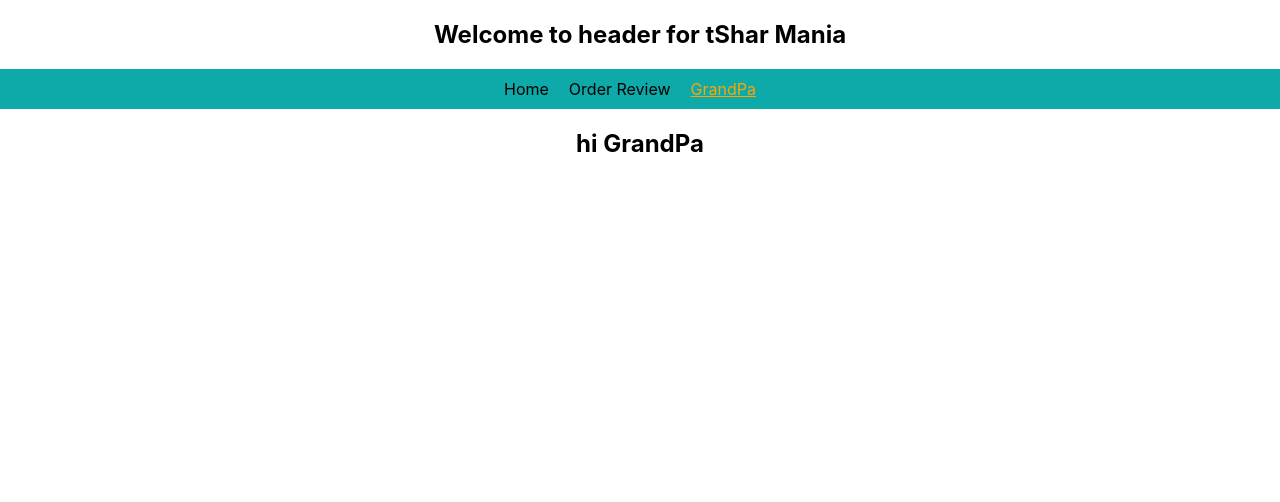
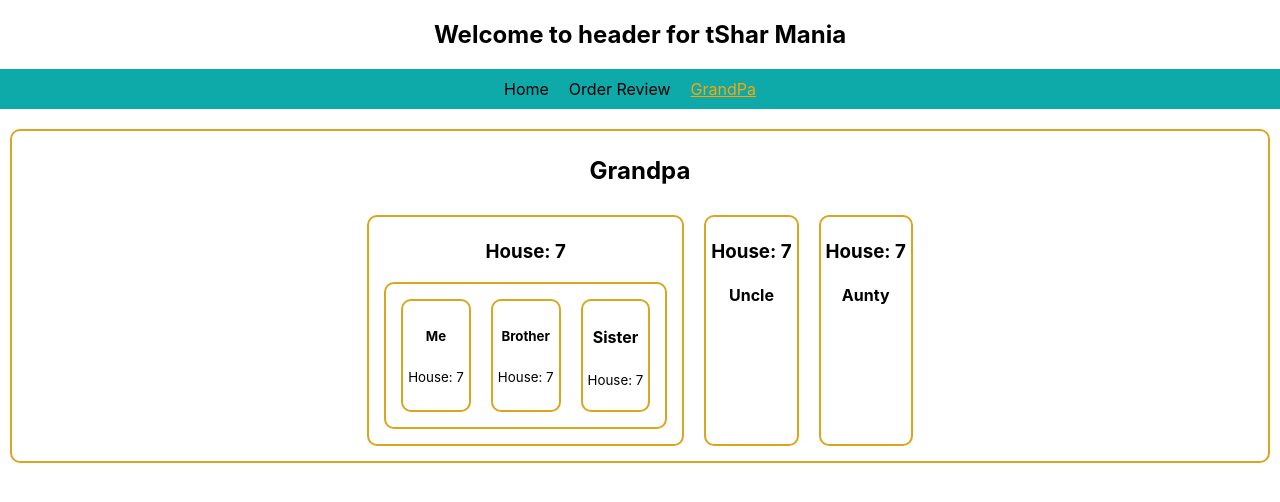
Before and after one commit to mohon63/tShart-Mania, a React (Create React App) app: page /grandpa in a window 1280 px wide. Shown: the top 502 px of the page. Built offline with nearby package versions, Linux system fonts and the light colour scheme.

Commit message:
grandpa props

```diff
--- a/src/components/Aunty/Aunty.js
+++ b/src/components/Aunty/Aunty.js
@@ -1,9 +1,10 @@
 import React from 'react';
 
-const Aunty = () => {
+const Aunty = ({ house }) => {
     return (
         <div>
-            <h4>Hi Aunty</h4>
+            <h3>House: {house}</h3>
+            <h4>Aunty</h4>
         </div>
     );
 };
--- /dev/null
+++ b/src/components/Brother/Brother.js
@@ -0,0 +1,12 @@
+import React from 'react';
+
+const Brother = ({ house }) => {
+    return (
+        <div>
+            <h5>Brother</h5>
+            <p><small>House: {house}</small></p>
+        </div>
+    );
+};
+
+export default Brother;
--- a/src/components/Father/Father.js
+++ b/src/components/Father/Father.js
@@ -1,9 +1,17 @@
 import React from 'react';
+import MySelf from '../MySelf/MySelf';
+import Sister from '../Sister/Sister';
+import Brother from './../Brother/Brother';
 
-const Father = () => {
+const Father = ({ house }) => {
     return (
         <div>
-            <h4>Father</h4>
+            <h3>House: {house}</h3>
+            <div style={{ display: 'flex' }}>
+                <MySelf house={house}></MySelf>
+                <Brother house={house}></Brother>
+                <Sister house={house}></Sister>
+            </div>
         </div>
     );
 };
--- a/src/components/Grandpa/Grandpa.css
+++ b/src/components/Grandpa/Grandpa.css
@@ -0,0 +1,7 @@
+.grandpa,
+.grandpa div {
+    border: 2px solid goldenrod;
+    margin: 10px;
+    padding: 5px;
+    border-radius: 10px;
+}
--- a/src/components/Grandpa/Grandpa.js
+++ b/src/components/Grandpa/Grandpa.js
@@ -1,9 +1,19 @@
 import React from 'react';
+import Father from '../Father/Father';
+import Uncle from './../Uncle/Uncle';
+import Aunty from './../Aunty/Aunty';
+import './Grandpa.css';
 
 const Grandpa = () => {
+    const house = 7;
     return (
-        <div>
-            <h2>hi GrandPa</h2>
+        <div className='grandpa'>
+            <h2>Grandpa</h2>
+            <section style={{ display: 'flex', justifyContent: 'center' }}>
+                <Father house={house}></Father>
+                <Uncle house={house}></Uncle>
+                <Aunty house={house}></Aunty>
+            </section>
         </div>
     );
 };
--- /dev/null
+++ b/src/components/MySelf/MySelf.js
@@ -0,0 +1,12 @@
+import React from 'react';
+
+const MySelf = ({ house }) => {
+    return (
+        <div>
+            <h5>Me</h5>
+            <p><small>House: {house}</small></p>
+        </div>
+    );
+};
+
+export default MySelf;
--- /dev/null
+++ b/src/components/Sister/Sister.js
@@ -0,0 +1,12 @@
+import React from 'react';
+
+const Sister = ({ house }) => {
+    return (
+        <div>
+            <h4>Sister</h4>
+            <p><small>House: {house}</small></p>
+        </div>
+    );
+};
+
+export default Sister;
--- a/src/components/Uncle/Uncle.js
+++ b/src/components/Uncle/Uncle.js
@@ -1,9 +1,10 @@
 import React from 'react';
 
-const Uncle = () => {
+const Uncle = ({ house }) => {
     return (
         <div>
-            <h4>Hi uncle</h4>
+            <h3>House: {house}</h3>
+            <h4>Uncle</h4>
         </div>
     );
 };
```
